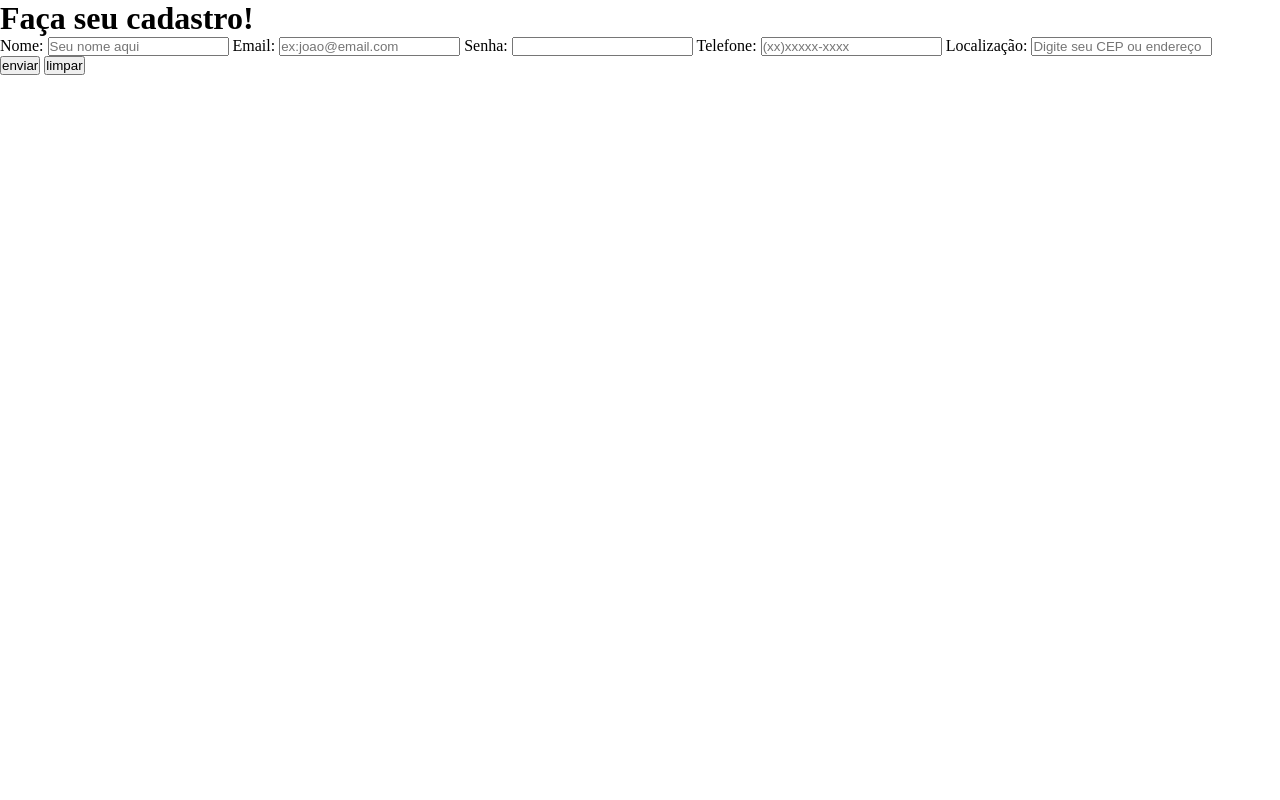
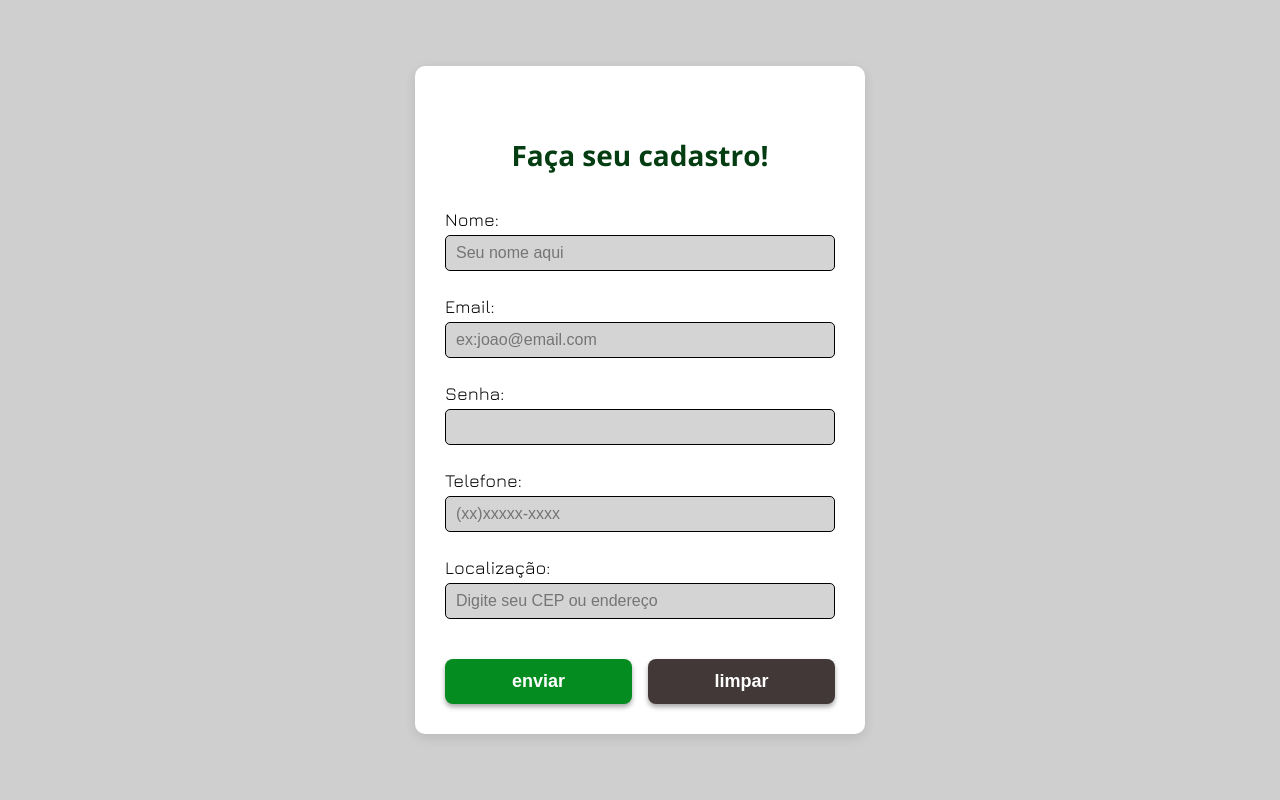
Before and after one commit to Iron-de-Oliveira/Seminario_de_-integracao, a Flask app: page /cadastro in a window 1280 px wide. Run offline with Flask 3, Linux system fonts and the light colour scheme.

Commit message:
adicionando css

```diff
--- a/static/css/cadastro.css
+++ b/static/css/cadastro.css
@@ -3,3 +3,105 @@
     padding: 0;
     box-sizing: border-box;
 }
+
+/* Tipografias */
+.open-sans {
+    font-family: "Open Sans", sans-serif;
+    color: #043d11;
+    font-weight: bold;
+    margin-top: 40px;
+    text-align: center;
+}
+
+.jura {
+    font-family: "Jura", sans-serif;
+}
+
+/* Layout geral */
+body {
+    display: flex;
+    justify-content: center;
+    align-items: center;
+    min-height: 100vh;
+    background-color: rgb(207, 207, 207);
+}
+
+/* Container principal */
+#pai {
+    display: flex;
+    flex-direction: column;
+    align-items: center;
+    width: 90%;
+    max-width: 450px;
+    padding: 30px;
+    background-color: white;
+    border-radius: 10px;
+    box-shadow: 0 4px 12px rgba(0,0,0,0.1);
+}
+
+/* Título */
+h1 {
+    font-size: 28px;
+    margin-bottom: 20px;
+}
+
+/* Formulário */
+form {
+    width: 100%;
+}
+
+/* Labels */
+label {
+    display: block;
+    margin-top: 15px;
+    margin-bottom: 5px;
+    font-size: 18px;
+}
+
+/* Inputs */
+input[type="text"],
+input[type="email"],
+input[type="password"],
+input[type="tel"] {
+    width: 100%;
+    padding: 8px 10px;
+    font-size: 16px;
+    border: 1px solid black;
+    border-radius: 5px;
+    background-color: #d4d4d4;
+    margin-bottom: 10px;
+}
+
+/* Botões */
+#botoes {
+    display: flex;
+    justify-content: space-between;
+    margin-top: 30px;
+}
+
+input[type="submit"],
+input[type="reset"] {
+    width: 48%;
+    padding: 12px 0;
+    font-size: 18px;
+    font-weight: bold;
+    color: white;
+    border: none;
+    border-radius: 8px;
+    box-shadow: 0px 3px 5px rgb(168, 167, 167);
+    transition: transform 0.2s ease;
+    cursor: pointer;
+}
+
+input[type="submit"] {
+    background-color: #048c21;
+}
+
+input[type="reset"] {
+    background-color: #433838;
+}
+
+input[type="submit"]:hover,
+input[type="reset"]:hover {
+    transform: scale(1.05);
+}
```
